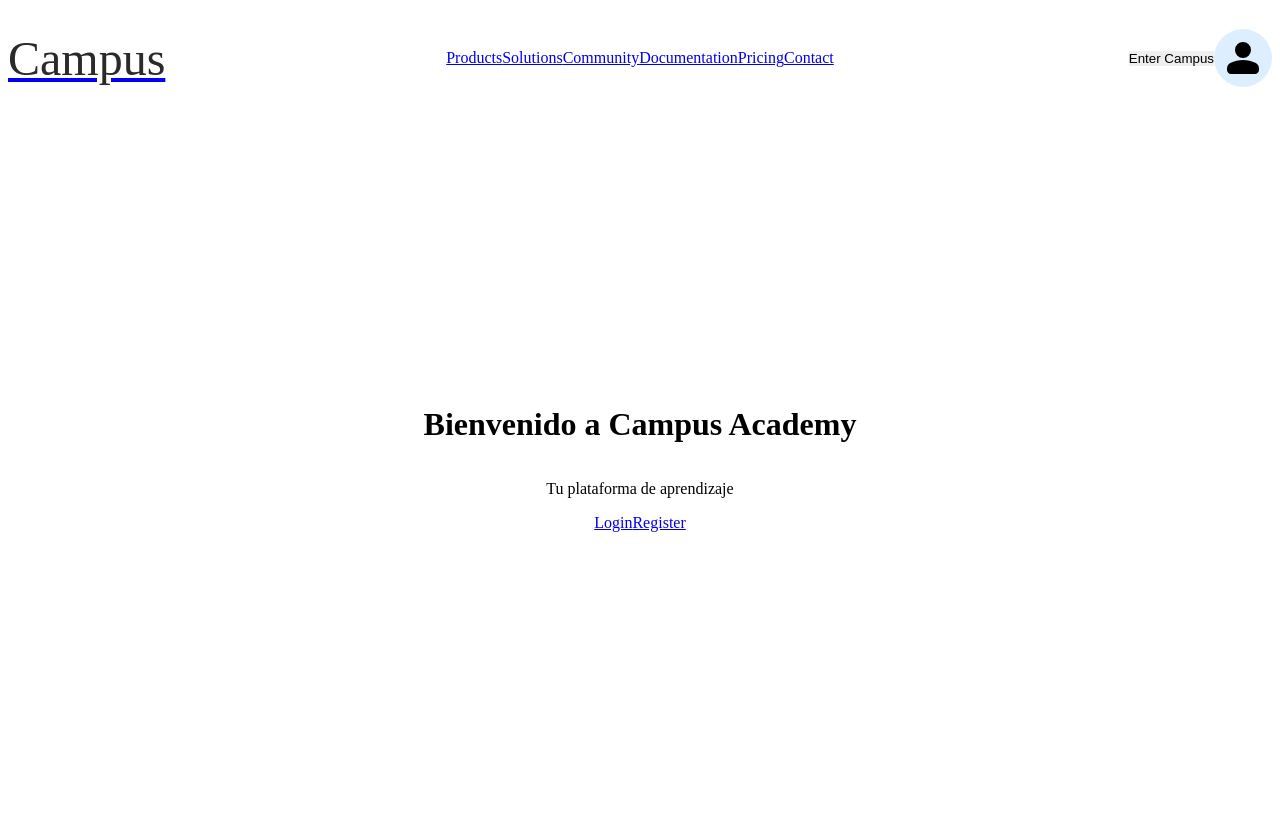
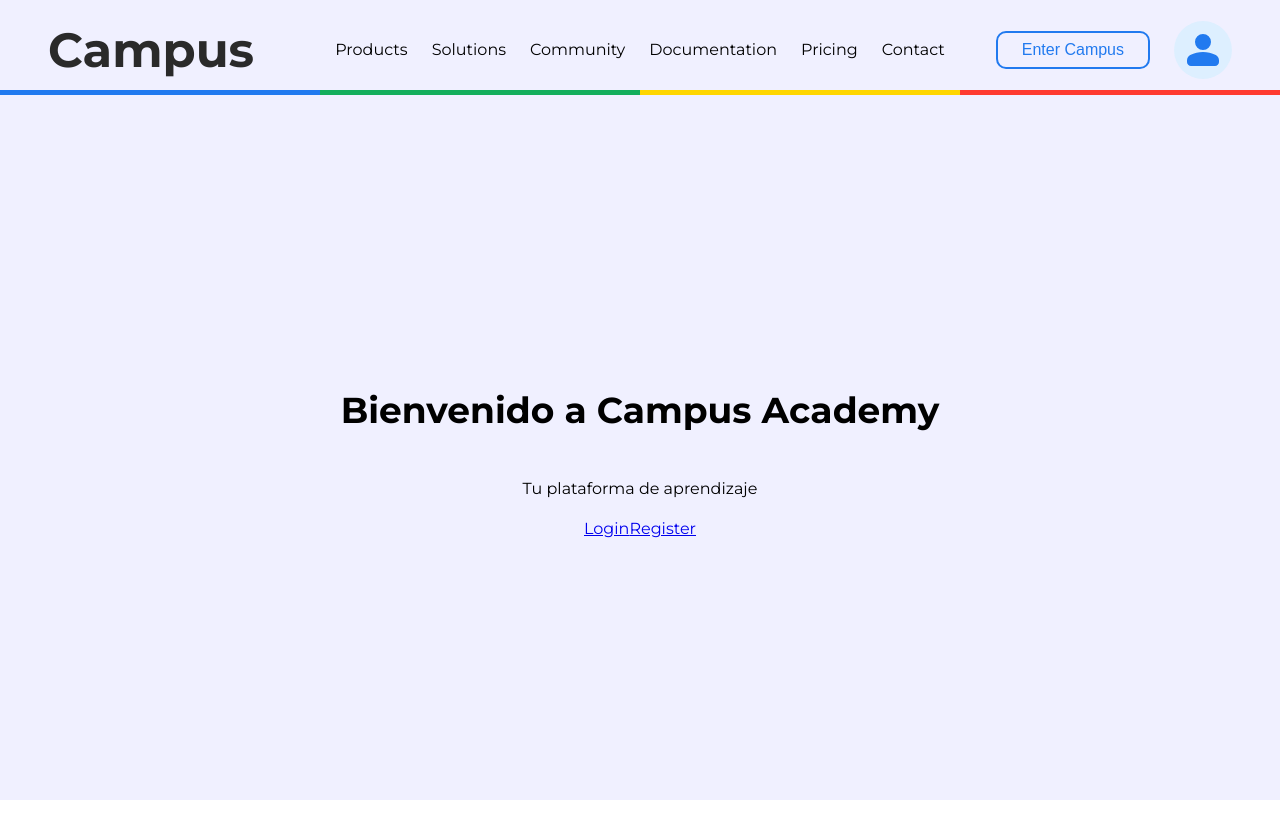
Before and after one commit to davidpaz06/campus-academy, a React (Vite) app: page / in a window 1280 px wide. Built offline with nearby package versions, Linux system fonts and the light colour scheme; no server answers.

Commit message:
Add CSS variables and styles for consistent theming; update components for new styles

```diff
--- a/src/App.tsx
+++ b/src/App.tsx
@@ -5,6 +5,7 @@ import Landing from "@/pages/Landing";
 import Login from "@/pages/auth/Login";
 import Register from "@/pages/auth/Register";
 import { ROUTES } from "@/constants";
+import "./styles/variables.css";
 
 function App() {
   return (
--- a/src/layouts/components/ExternalHeader.css
+++ b/src/layouts/components/ExternalHeader.css
@@ -19,6 +19,7 @@
     font-weight: var(--font-weight-bold);
     font-size: 48px;
     color: #2a2a2a;
+    text-decoration: none;
     margin: 0;
   }
 
@@ -32,6 +33,13 @@
     gap: var(--spacing-lg);
   }
 
+  .nav-link {
+    text-decoration: none;
+    color: var(--text-primary);
+    font-size: var(--font-size-p);
+    transition: color 0.3s;
+  }
+
   .nav-link:hover {
     color: var(--academy-primary);
   }
@@ -42,9 +50,11 @@
     align-items: center;
     gap: var(--spacing-lg);
 
-    button {
+    .external-button {
+      background: transparent;
       color: var(--academy-primary);
       font-weight: var(--font-weight-medium);
+      font-size: var(--font-size-p);
       border: 2px solid var(--academy-primary);
       border-radius: var(--radius);
       padding: var(--spacing-sm) var(--spacing-lg);
--- a/src/layouts/components/ExternalHeader.tsx
+++ b/src/layouts/components/ExternalHeader.tsx
@@ -14,7 +14,7 @@ export default function ExternalHeader({ options = false }: ExternalHeaderProps)
     <header className="external-header">
       <div className="header-content">
         <div className="logo-section">
-          <Link to="/" className="logo-link">
+          <Link to="/" className="nav-link">
             <h1 className="logo">Campus</h1>
           </Link>
         </div>
@@ -41,7 +41,9 @@ export default function ExternalHeader({ options = false }: ExternalHeaderProps)
         <div className="header-options">
           {options ? (
             <div className="options">
-              <button onClick={() => navigate("/login")}>Enter Campus</button>
+              <button className="external-button" onClick={() => navigate("/login")}>
+                Enter Campus
+              </button>
               <Icon className="user-avatar" icon="material-symbols:person-rounded" onClick={() => navigate("/login")} />
             </div>
           ) : null}
--- a/src/pages/auth/Login.css
+++ b/src/pages/auth/Login.css
@@ -7,6 +7,8 @@
 
 .login-card {
   width: 600px;
+  background: var(--background-snow);
+  border: 1px solid #ddd;
   border-radius: var(--radius);
   padding: 2.5rem 2.5rem 2rem 2.5rem;
   max-width: 95vw;
--- a/src/pages/auth/Register.css
+++ b/src/pages/auth/Register.css
@@ -7,9 +7,14 @@
 }
 
 .register-role-card {
-  height: 400px;
   display: flex;
+  flex-direction: column;
   align-items: center;
+  background: var(--background-snow);
+  border: 1px solid #ddd;
+  border-radius: var(--radius);
+  padding: 2.5rem 2.5rem 2rem 2.5rem;
+  box-sizing: border-box;
 }
 
 .register-role-title {
--- /dev/null
+++ b/src/styles/variables.css
@@ -0,0 +1,132 @@
+
+@import url("https://fonts.googleapis.com/css2?family=Montserrat:ital,wght@0,100..900;1,100..900&display=swap");
+@import url("https://fonts.googleapis.com/css2?family=Poppins:wght@400;500;600;700&display=swap");
+
+:root {
+  /* Fuentes */
+  --font-primary: "Montserrat", sans-serif;
+  --font-secondary: "Poppins", sans-serif;
+
+  /* Academy Module Colors */
+  --academy-primary: #217aef;
+  --academy-secondary: #1753a2;
+
+  /* Threads Module Colors */
+  --threads-primary: #14ae5c;
+  --threads-secondary: #0f702e;
+
+  /* Typography Scale */
+  --font-size-h1: 2.25rem; /* 36px */
+  --font-size-h2: 1.75rem; /* 28px */
+  --font-size-h3: 1.5rem; /* 24px */
+  --font-size-p: 1rem; /* 16px */
+
+  /* Font Weights */
+  --font-weight-regular: 400;
+  --font-weight-medium: 500;
+  --font-weight-bold: 700;
+
+  /* Variables de espaciado */
+  --spacing-xs: 0.25rem; /* 4px */
+  --spacing-sm: 0.5rem; /* 8px */
+  --spacing-md: 1rem; /* 16px */
+  --spacing-lg: 1.5rem; /* 24px */
+  --spacing-xl: 2rem; /* 32px */
+  --spacing-xxl: 3rem; /* 48px */
+
+  /* Variables de border radius */
+  --radius: 10px;
+
+  /* Variables de transición */
+  --transition-fast: 0.15s ease;
+  --transition-normal: 0.3s ease;
+  --transition-slow: 0.5s ease;
+
+  /* Colores adicionales */
+  --background-lightblue: #f0f0ff;
+  --background-snow: #fffafa;
+  --charlestone-green: #2a2a2a;
+
+  color-scheme: light dark;
+  color: var(--text-primary);
+  background-color: var(--background-light);
+  font-family: var(--font-primary);
+  line-height: 1.5;
+  font-weight: 400;
+}
+
+body {
+  margin: 0;
+  width: 100vw;
+  height: 100vh;
+  overflow-x: hidden;
+  font-family: var(--font-primary);
+  color: var(--text-primary);
+}
+
+header {
+  box-sizing: border-box;
+  transition: all 0.5s ease;
+}
+
+.color-stripe {
+  position: relative;
+  border-bottom: 5px solid transparent;
+}
+
+.color-stripe::after {
+  content: "";
+  position: absolute;
+  left: 0;
+  bottom: 0;
+  width: 100%;
+  height: 5px; /* grosor del stripe */
+  background: linear-gradient(
+    to right,
+    #217aef 0%,
+    #217aef 25%,
+    #14ae5c 25%,
+    #14ae5c 50%,
+    #ffd600 50%,
+    #ffd600 75%,
+    #ff3b30 75%,
+    #ff3b30 100%
+  );
+  pointer-events: none;
+  z-index: 1;
+}
+
+h1 {
+  font-size: 2.25em; /* 36px */
+  font-weight: var(--font-weight-bold);
+}
+
+h2 {
+  font-size: 1.75em; /* 28px */
+  font-weight: var(--font-weight-bold);
+}
+
+h3 {
+  font-size: 1.5em; /* 24px */
+  font-weight: var(--font-weight-medium);
+}
+
+p {
+  font-size: 1em; /* 16px */
+  font-weight: var(--font-weight-regular);
+}
+
+.loader {
+  width: 50px;
+  aspect-ratio: 1;
+  border-radius: 50%;
+  background: radial-gradient(farthest-side, var(--academy-primary) 94%, #0000) top/8px 8px no-repeat,
+    conic-gradient(#0000 30%, var(--academy-primary));
+  -webkit-mask: radial-gradient(farthest-side, #0000 calc(100% - 8px), #000 0);
+  animation: l13 1s infinite linear;
+}
+@keyframes l13 {
+  100% {
+    transform: rotate(1turn);
+  }
+}
```
Also changed, not shown: src/index.css (added).
